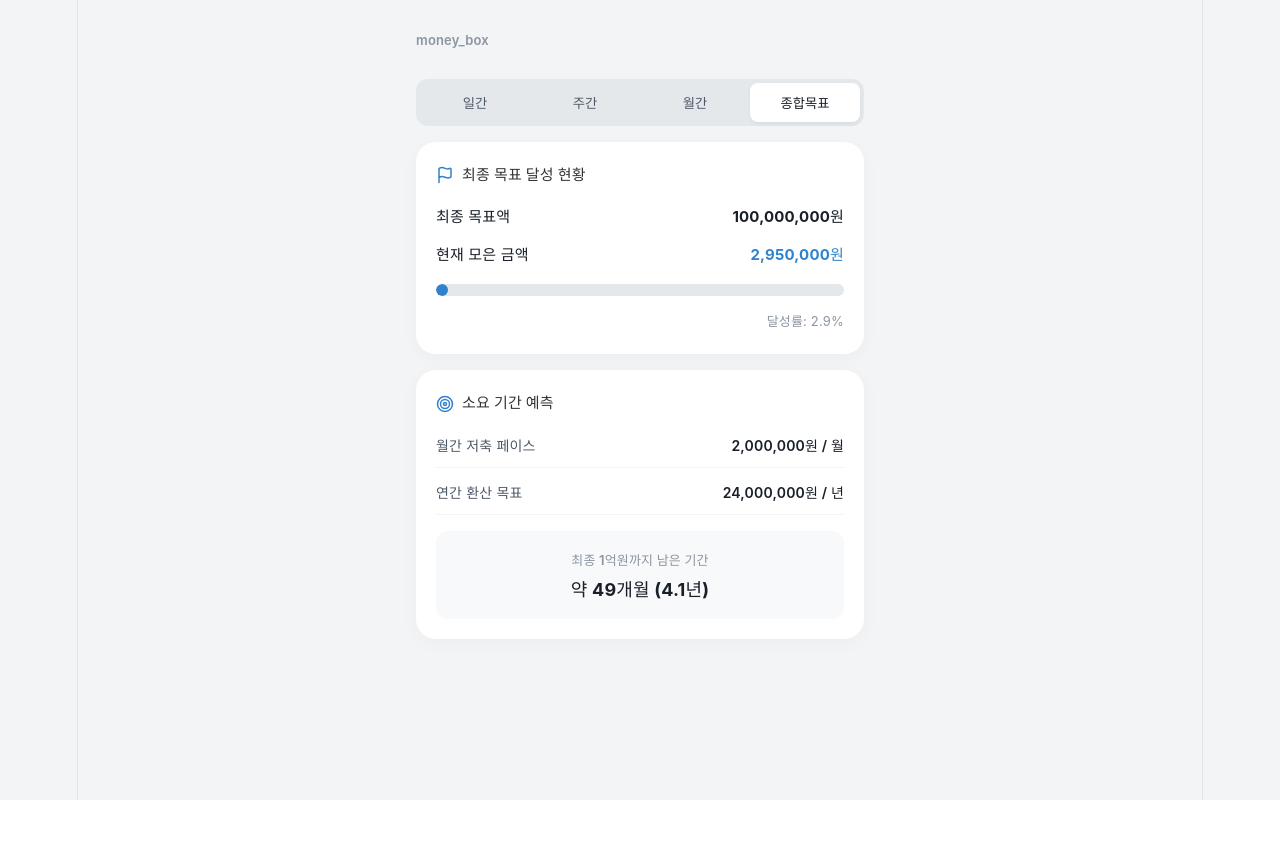
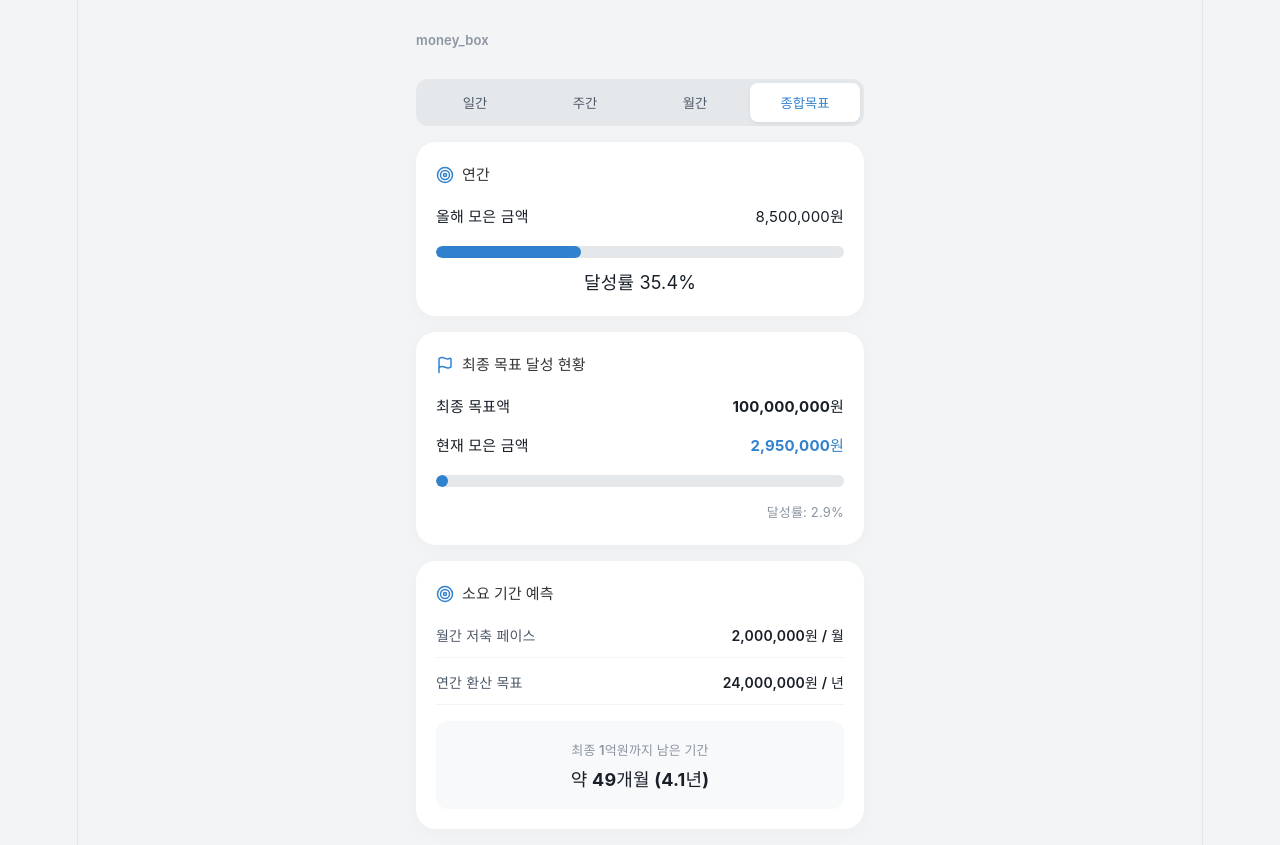
Before and after one commit to jihye21/money_box, a React (Vite) app: page / in a window 1280 px wide. Both pictures are taken after a click on the button "종합목표". Before the commit the page ends 800 px from the top, so only its background shows below. Built offline with nearby package versions, Linux system fonts and the light colour scheme.

Commit message:
add: yearly tab

```diff
--- a/src/App.css
+++ b/src/App.css
@@ -198,6 +198,11 @@ body {
 .goal-row .value.highlight {
   font-weight: 700;
   color: #3182ce;
+}
+
+.goal-tab {
+  color: #3182ce !important;
+  font-weight: 700 !important;
 }
 
 .progress-bar-bg {
--- a/src/App.jsx
+++ b/src/App.jsx
@@ -1,23 +1,47 @@
 import React, { useState } from 'react';
 import { Plus, TrendingUp, Calendar as CalendarIcon, Target, Flag, Award } from 'lucide-react';
 import { BarChart, Bar, XAxis, YAxis, Tooltip, ResponsiveContainer
-  , ReferenceLine, Cell
+  , ReferenceLine
  } from 'recharts';
 import './App.css';
 
 const initialData = {
   daily: [
-    { date: '8/1', actual: 10000, target: 15000, diff: -5000, base: 10000, surplus: 0 },
-    { date: '8/2', actual: 20000, target: 15000, diff: 5000, base: 15000, surplus: 5000 }, // 5천원 초과
-    { date: '8/3', actual: 15000, target: 15000, diff: 0, base: 15000, surplus: 0 },
+    { date: '7/27', actual: 12000, target: 15000, diff: -3000, base: 12000, surplus: 0 },
+    { date: '7/28', actual: 15000, target: 15000, diff: 0, base: 15000, surplus: 0 },
+    { date: '7/29', actual: 20000, target: 15000, diff: 5000, base: 15000, surplus: 5000 },
+    { date: '7/30', actual: 10000, target: 15000, diff: -5000, base: 10000, surplus: 0 },
+    { date: '7/31', actual: 18000, target: 15000, diff: 3000, base: 15000, surplus: 3000 },
+    { date: '8/1', actual: 15000, target: 15000, diff: 0, base: 15000, surplus: 0 },
+    { date: '8/2', actual: 22000, target: 15000, diff: 7000, base: 15000, surplus: 7000 },
+    { date: '8/3', actual: 12000, target: 15000, diff: -3000, base: 12000, surplus: 0 },
+    { date: '8/4', actual: 15000, target: 15000, diff: 0, base: 15000, surplus: 0 },
+    { date: '8/5', actual: 20000, target: 15000, diff: 5000, base: 15000, surplus: 5000 },
+    { date: '8/6', actual: 10000, target: 15000, diff: -5000, base: 10000, surplus: 0 },
+    { date: '8/7', actual: 18000, target: 15000, diff: 3000, base: 15000, surplus: 3000 },
+    { date: '8/8', actual: 15000, target: 15000, diff: 0, base: 15000, surplus: 0 },
+    { date: '8/9', actual: 22000, target: 15000, diff: 7000, base: 15000, surplus: 7000 },
+
   ],
   weekly: [
+    { period: '5주차', actual: 90000, target: 100000, diff: -10000, base: 90000, surplus: 0 },
+    { period: '6주차', actual: 110000, target: 100000, diff: 10000, base: 100000, surplus: 10000 },
     { period: '7주차', actual: 70000, target: 100000, diff: -30000, base: 70000, surplus: 0 },
-    { period: '8주차', actual: 120000, target: 100000, diff: 20000, base: 100000, surplus: 20000 }, // 2만원 초과
+    { period: '8주차', actual: 130000, target: 100000, diff: 30000, base: 100000, surplus: 30000 },
   ],
   monthly: [
+    { period: '8월', actual: 1900000, target: 2000000, diff: -100000, base: 1900000, surplus: 0 },
+    { period: '9월', actual: 2000000, target: 2000000, diff: 0, base: 2000000, surplus: 0 },
+    { period: '10월', actual: 2100000, target: 2000000, diff: 100000, base: 2000000, surplus: 100000 },
+    { period: '11월', actual: 1800000, target: 2000000, diff: -200000, base: 1800000, surplus: 0 },
+    { period: '12월', actual: 2500000, target: 2000000, diff: 500000, base: 2000000, surplus: 500000 },
+    { period: '1월', actual: 2000000, target: 2000000, diff: 0, base: 2000000, surplus: 0 },
+    { period: '2월', actual: 2200000, target: 2000000, diff: 200000, base: 2000000, surplus: 200000 },
+    { period: '3월', actual: 2000000, target: 2000000, diff: 0, base: 2000000, surplus: 0 },
+    { period: '4월', actual: 1900000, target: 2000000, diff: -100000, base: 1900000, surplus: 0 },
+    { period: '5월', actual: 2300000, target: 2000000, diff: 300000, base: 2000000, surplus: 300000 },
     { period: '6월', actual: 1800000, target: 2000000, diff: -200000, base: 1800000, surplus: 0 },
-    { period: '7월', actual: 2200000, target: 2000000, diff: 200000, base: 2000000, surplus: 200000 }, // 20만원 초과
+    { period: '7월', actual: 2200000, target: 2000000, diff: 200000, base: 2000000, surplus: 200000 },
   ]
 };
 
@@ -31,6 +55,7 @@ export default function App() {
     weekly: 15000,     // 주간 목표
     monthly: 2000000,   // 월간 목표 (200만원)
     yearly: 24000000,   // 연간 목표 (2400만원)
+    currentYearly: 8500000,  //올해 누적 금액
     finalGoal: 100000000, // 최종 목표 (1억원)
     currentTotal: 2950000, // 현재까지 모은 총액 예시
   });
@@ -64,7 +89,11 @@ export default function App() {
     });
 
     // 현재 총액에도 반영
-    setGoals(prev => ({ ...prev, currentTotal: prev.currentTotal + actual }));
+    setGoals(prev => ({
+      ...prev,
+      currentTotal: prev.currentTotal + actual,
+      currentYearly: prev.currentYearly + (viewMode === 'monthly' ? actual: 0)
+    }));
 
     setInputAmount('');
     setShowModal(false);
@@ -79,6 +108,8 @@ export default function App() {
   const remainingAmount = Math.max(0, goals.finalGoal - goals.currentTotal);
   const monthsNeeded = goals.monthly > 0 ? Math.ceil(remainingAmount / goals.monthly) : 0;
   const yearsNeeded = (monthsNeeded / 12).toFixed(1);
+
+  const chartWidth = Math.max(340, currentData.length * 45);
 
   return (
     <div className="toss-container">
@@ -99,12 +130,32 @@ export default function App() {
         <button className={viewMode === 'daily' ? 'active' : ''} onClick={() => setViewMode('daily')}>일간</button>
         <button className={viewMode === 'weekly' ? 'active' : ''} onClick={() => setViewMode('weekly')}>주간</button>
         <button className={viewMode === 'monthly' ? 'active' : ''} onClick={() => setViewMode('monthly')}>월간</button>
-        <button className={viewMode === 'goals' ? 'active' : ''} onClick={() => setViewMode('goals')}>종합목표</button>
+        <button className={viewMode === 'goals' ? 'active goal-tab' : 'goal-tab'} onClick={() => setViewMode('goals')}>종합목표</button>
       </div>
 
       {viewMode === 'goals' ? (
         /* 종합 목표 및 소요 기간 대시보드 */
         <div className="goals-dashboard">
+
+          <section className="card goal-hierarchy-card">
+            <div className="card-header">
+              <Target size={18} className="icon-toss" />
+              <span>연간</span>
+            </div>
+            <div className="goal-progress-box">
+              <div className="goal-row">
+                <span className="label">올해 모은 금액</span>
+                <span className="value">{goals.currentYearly.toLocaleString()}원</span>
+              </div>
+              <div className="progress-bar-bg secondary">
+                <div className="progress-bar-fill secondary" style={{ width: `${Math.min(100, (goals.currentYearly / goals.yearly) * 100)}%` }}></div>
+              </div>
+              <div className="goal-sub-info">
+                <span>달성률 {((goals.currentYearly / goals.yearly) * 100).toFixed(1)}%</span>
+              </div>
+            </div>
+          </section>
+
           <section className="card goal-summary-card">
             <div className="card-header">
               <Flag size={18} className="icon-toss" />
@@ -173,6 +224,7 @@ export default function App() {
               <TrendingUp size={18} className="icon-toss" />
               <span>{viewMode === 'daily' ? '일별' : viewMode === 'weekly' ? '주별' : '월별'} 저축 비교 그래프</span>
             </div>
+            <div className="chart-scroll-container">
               <div className="chart-wrapper">
                 <ResponsiveContainer width="100%" height={220}>
                   <BarChart data={currentData} margin={{ top: 10, right: 10, left: -20, bottom: 0 }}>
@@ -209,6 +261,7 @@ export default function App() {
                     <Bar dataKey="surplus" stackId="stack" fill="#00c7be" radius={[6, 6, 0, 0]} name="surplus" />
                   </BarChart>
                 </ResponsiveContainer>
+              </div>
             </div>
           </section>
 
```
Lines whose indentation alone changed are shown as unchanged.
